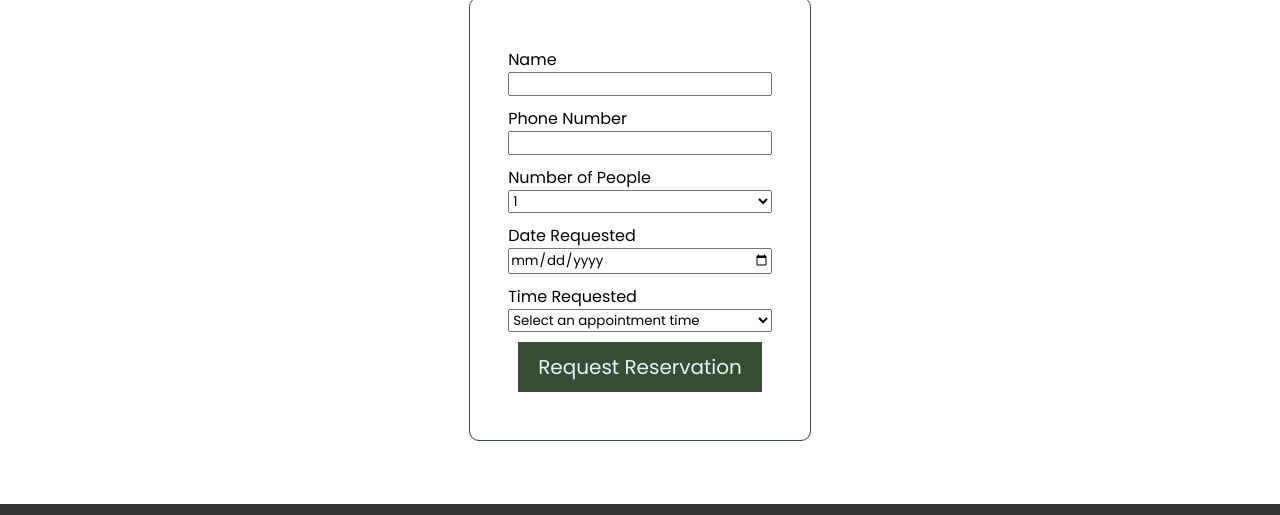
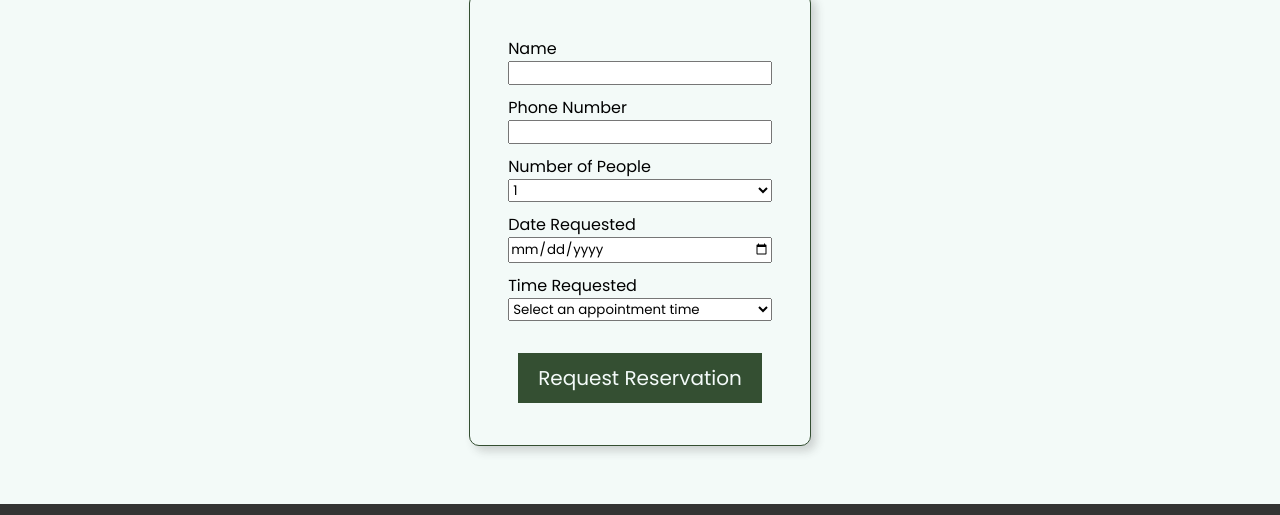
Before and after one commit to Thleonard13/TimsBarAndGrill, a plain HTML site: page pages/reservations.html in a window 1280 px wide. Shown: the part 296-811 px from the top of the page. Drawn offline with Linux system fonts and the light colour scheme.

Commit message:
light colored updated

```diff
--- a/styles.css
+++ b/styles.css
@@ -4,7 +4,7 @@
     --trans-green: rgba(52, 79, 50, 0.9);
     --dark: #333;
     --medium: #aaa;
-    --light: #eeeeff;
+    --light: #f3faf8;
 
   }
 
@@ -220,6 +220,7 @@
       transition: 300ms ;
   }
 
+  /* for clickable images */
   .clickable:hover {
     background-size: 120%;
   }
@@ -385,19 +386,26 @@
     flex-direction: column;
     justify-content: center;
     align-items: center;
+    background-color: var(--light);
 }
 
 .reservations-page form {
     display: flex;
     flex-direction: column;
-    padding: 3vw;
+    padding: 2rem 3vw;
     max-width: 800px;
     border: 1px solid var(--primary);
     border-radius: 10px;
+    box-shadow: 5px 5px 10px #3333;
+    background-color: var(--light);
 }
 
-.reservations-page label, .reservations-page button {
+.reservations-page label {
     margin-top: 10px;
+}
+
+.reservations-page button {
+    margin-top: 2rem;
 }
 
 
```
